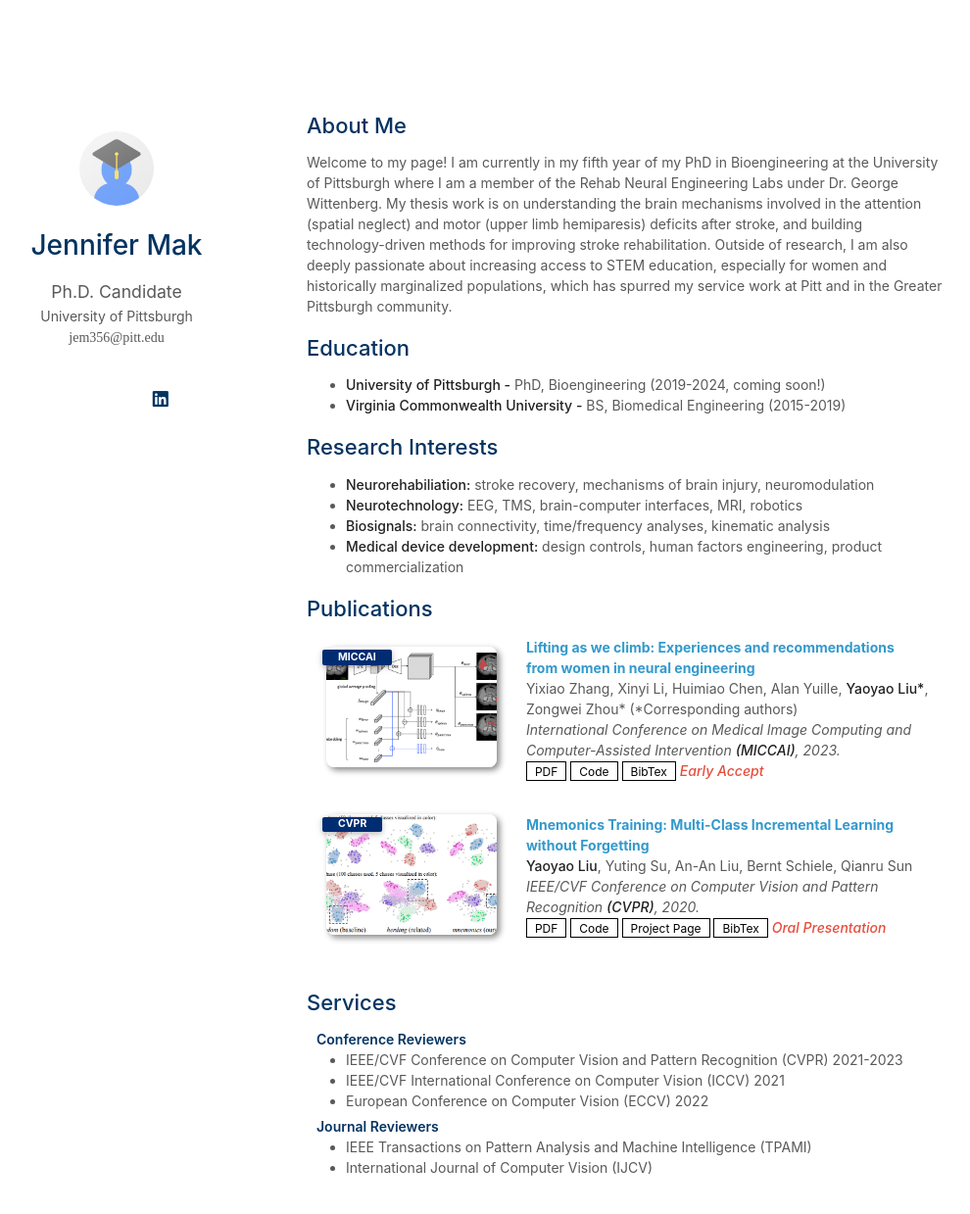
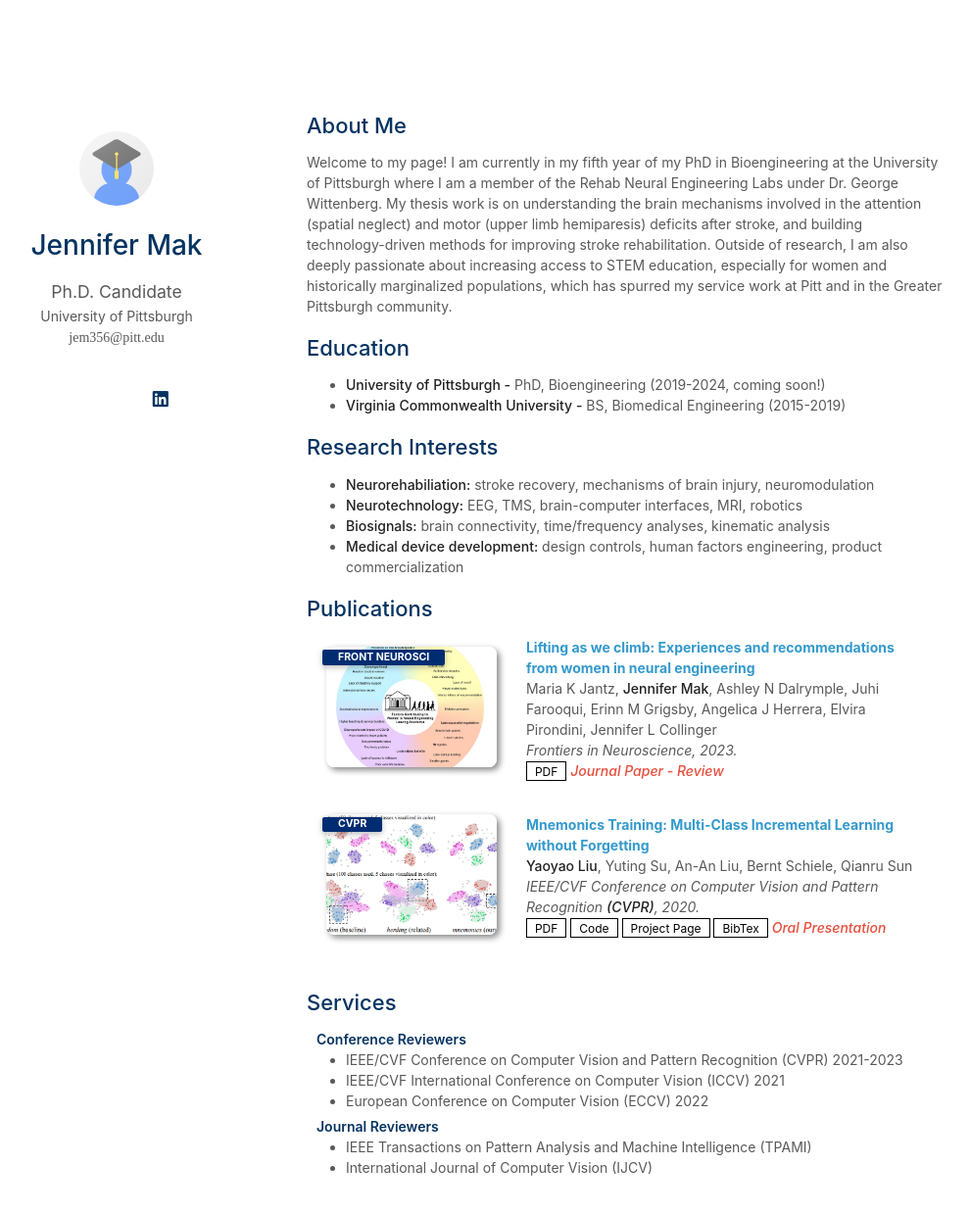
Before and after one commit to jennifer-mak/jennifer-mak, a Jekyll site: the page built from index.md, in a window 1280 px wide and 1293 px high. Shown: the top 1239 px of the window at 98% size, without its empty margins (157-1147 px from the left). Built offline with Jekyll 4.4.1, drawn with Linux system fonts in a browser that asks for light colours; nearby versions of some CDN libraries; a style sheet for code colours, icons or effects is not loaded; our own code applies the rules of GitHub Pages for plain Markdown files.

Commit message:
Update publications.yml

```diff
--- a/_data/publications.yml
+++ b/_data/publications.yml
@@ -1,14 +1,14 @@
 main:
 
   - title: "Lifting as we climb: Experiences and recommendations from women in neural engineering"
-    authors: Yixiao Zhang, Xinyi Li, Huimiao Chen, Alan Yuille, <strong>Yaoyao Liu*</strong>, Zongwei Zhou* (*Corresponding authors)
-    conference_short: MICCAI
-    conference: International Conference on Medical Image Computing and Computer-Assisted Intervention <strong>(MICCAI)</strong>, 2023.
-    pdf: https://arxiv.org/pdf/2306.00988.pdf
-    code: https://github.com/MrGiovanni/ContinualLearning
-    bibtex: https://bib.yliu.me/MICCAI23.txt
-    image: ./assets/img/teaser_example_2.png
-    notes: Early Accept
+    authors: Maria K Jantz, <strong>Jennifer Mak</strong>, Ashley N Dalrymple, Juhi Farooqui, Erinn M Grigsby, Angelica J Herrera, Elvira Pirondini, Jennifer L Collinger
+    conference_short: FRONT NEUROSCI
+    conference: Frontiers in Neuroscience, 2023.
+    pdf: https://www.frontiersin.org/articles/10.3389/fnins.2023.1104419/full?trk=public_post_comment-text
+    #code: https://github.com/MrGiovanni/ContinualLearning
+    #bibtex: https://bib.yliu.me/MICCAI23.txt
+    image: ./assets/img/frontiers.jpg
+    notes: Journal Paper - Review
 
   - title: "Mnemonics Training: Multi-Class Incremental Learning without Forgetting"
     authors: <strong>Yaoyao Liu</strong>, Yuting Su, An-An Liu, Bernt Schiele, Qianru Sun
```
